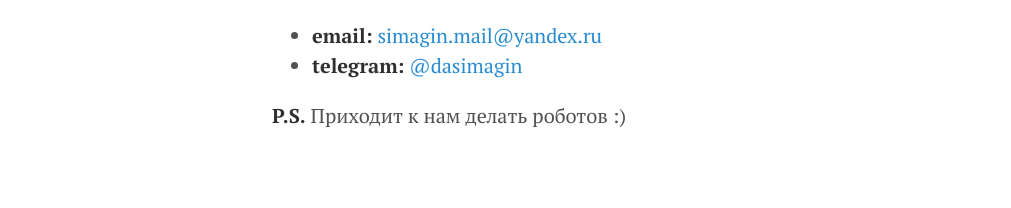
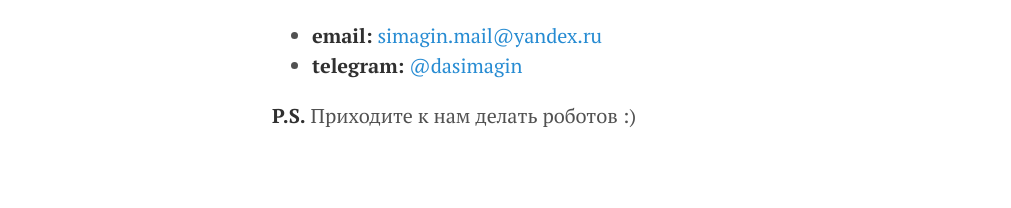
Before and after one commit to dasimagin/dasimagin.github.io, a Jekyll site: the page built from education.md, in a window 1280 px wide. Shown: the part 889-1097 px from the top of the page, without its empty margins (8-1019 px from the left). Built offline with Jekyll 4.4.1, drawn with Linux system fonts in a browser that asks for light colours.

```diff
--- a/_includes/head.html
+++ b/_includes/head.html
@@ -1,7 +1,6 @@
 <head>
   <link href="http://gmpg.org/xfn/11" rel="profile">
   <meta http-equiv="content-type" content="text/html; charset=utf-8">
-
   <meta name="viewport" content="width=device-width, initial-scale=1.0, maximum-scale=1">
 
   <title>
@@ -40,4 +39,8 @@
     <div><img src="https://mc.yandex.ru/watch/85836677" style="position:absolute; left:-9999px;" alt=""/></div>
   </noscript>
   <!-- /Yandex.Metrika counter -->
+
+  <!-- Google -->
+  <meta name="google-site-verification" content="JY8u82-yB_vYNnEJ6NWfAvFnkl-JTJOdR3_r5YF3YjQ"/>
+  <!-- Google -->
 </head>
--- a/education.md
+++ b/education.md
@@ -17,4 +17,4 @@ title: Проекты
 - **email:** [simagin.mail@yandex.ru](mailto:simagin.mail@yandex.ru)
 - **telegram:** [@dasimagin](https://t.me/dasimagin)
 
-**P.S.** Приходит к нам делать роботов :)
+**P.S.** Приходитe к нам делать роботов :)
```
